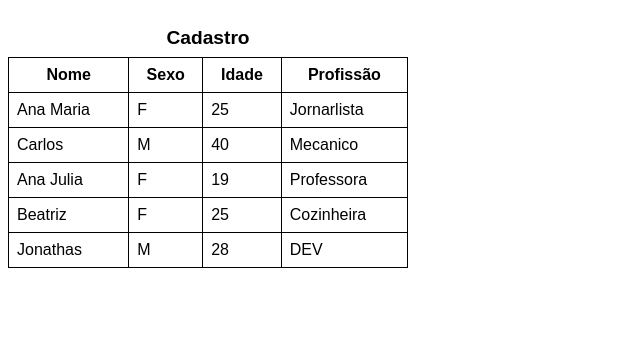
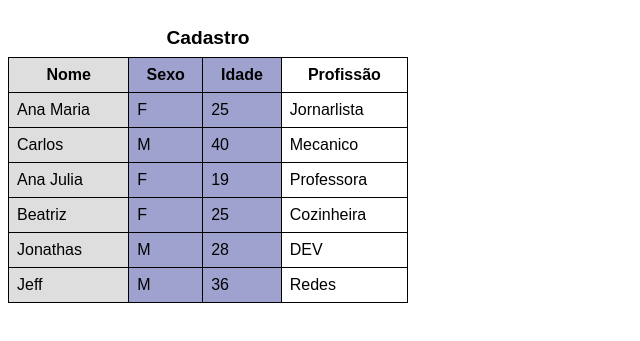
Before and after one commit to Jonathas-da-Silva-Ferreira/html_css, a plain HTML site: page ex023/tabela005.html in a window 1280 px wide. Shown: the part 61-402 px from the top of the page, without its empty margins (0-640 px from the left). Drawn offline with Linux system fonts and the light colour scheme.

Commit message:
atualizei

```diff
--- a/ex023/tabela005.html
+++ b/ex023/tabela005.html
@@ -25,6 +25,15 @@
             border: 1px solid black;
             padding: 8px;
         }
+
+        col.cnome{
+            background-color: rgba(128, 128, 128, 0.26);
+        }
+
+        col.csexo{
+            background-color: rgba(8, 17, 133, 0.39);
+        }
+
     </style>
 </head>
 <body>
@@ -32,12 +41,18 @@
     <h1>Exercicio de Tabelas</h1>
 
     <table>
+        <colgroup>
+            <col class="cnome">
+            <col class="csexo" span="2">
+            <col class="cprof">
+        </colgroup>
+
         <caption>Cadastro</caption>
             <tr>
-                <th>Nome</th>
-                <th>Sexo</th>
-                <th>Idade</th>
-                <th>Profissão</th>
+                <th scope="col">Nome</th>
+                <th scope="col">Sexo</th>
+                <th scope="col">Idade</th>
+                <th scope="col">Profissão</th>
             </tr>
 
             <tr>
@@ -74,6 +89,13 @@
                 <td>28</td>
                 <td>DEV</td>
             </tr>
+
+            <tr>
+                <td>Jeff</td>
+                <td>M</td>
+                <td>36</td>
+                <td>Redes</td>
+            </tr>
     </table>
 </body>
 </html>
```
